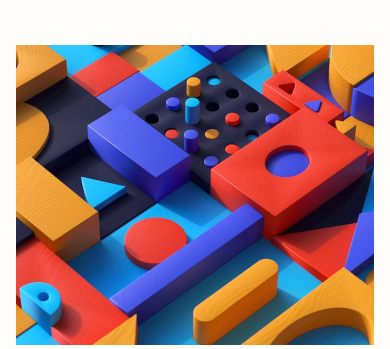
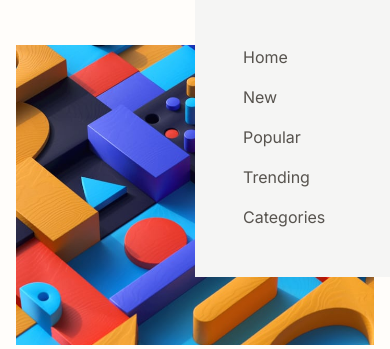
Before and after one commit to J4NBI/news-homepage, a website: page index.html in a window 390 px wide. Shown: the part 59-408 px from the top of the page. Drawn offline with nearby package versions, Linux system fonts and the light colour scheme.

Commit message:
remove hidden from navbar

```diff
--- a/index.html
+++ b/index.html
@@ -67,7 +67,7 @@
     <nav class="navbar flex items-center justify-between">
       <img src="./images/logo.svg" alt="" />
       <div
-        class="menue-nav hidden swipe bg-stone-100 md:bg-transparent p-12 absolute right-0 top-14 swipe flex md:gap-8 md:top-0 w-1/2 md:w-auto md:p-0 md:static flex-col gap-4 md:flex-row md:self-end"
+        class="menue-nav sm:hidden qswipe bg-stone-100 md:bg-transparent p-12 absolute right-0 top-14 swipe flex md:gap-8 md:top-0 w-1/2 md:w-auto md:p-0 md:static flex-col gap-4 md:flex-row md:self-end"
       >
         <a class="text-stone-600 hover:text-black hover:font-bold" href="#body"
           >Home</a
```
Also changed, not shown: 1 other file.
